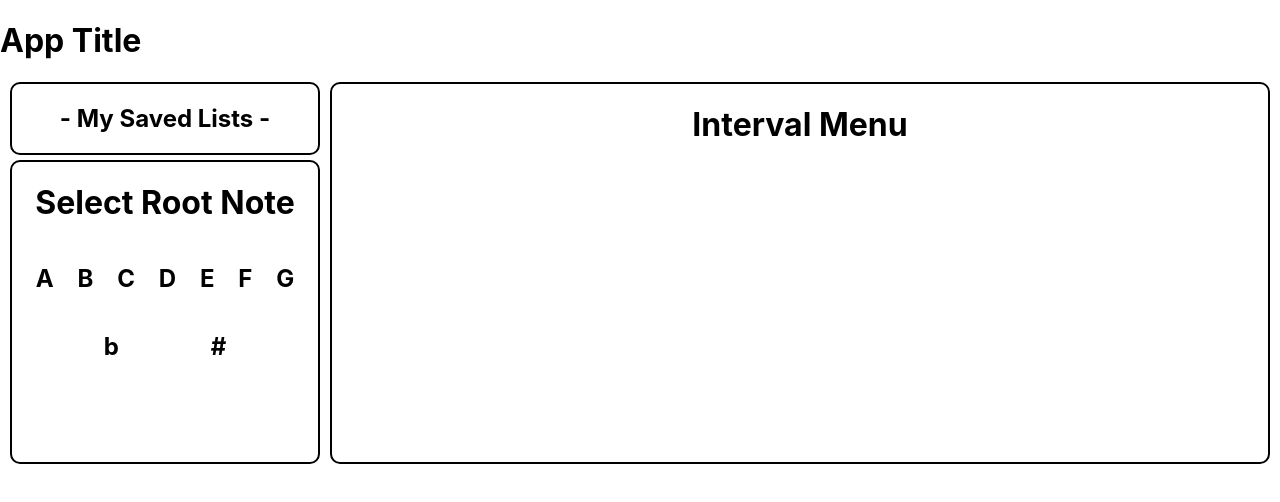
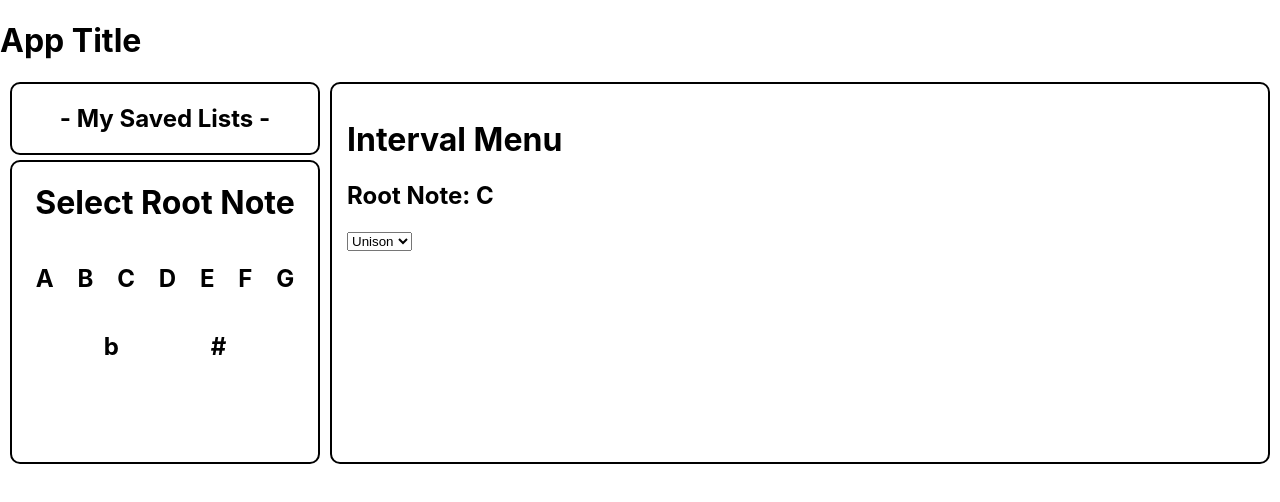
Before and after one commit to YTyler/chord-book, a React (Create React App) app: page /intervals in a window 1280 px wide. Shown: the top 502 px of the page. Built offline with nearby package versions, Linux system fonts and the light colour scheme.

Commit message:
add titles and dropdown

```diff
--- a/src/components/IntervalMenu.jsx
+++ b/src/components/IntervalMenu.jsx
@@ -2,8 +2,10 @@ import React from 'react';
 
 function IntervalMenu() {
   const intervalMenuStyle = {
+    textAlign: 'left',
     border: '2px solid black',
     borderRadius: '10px',
+    padding: '15px',
     minHeight: '300px',
     minWidth: '600px',
     marginLeft: '5px'
@@ -11,6 +13,17 @@ function IntervalMenu() {
   return(
     <div style={intervalMenuStyle}>
       <h1>Interval Menu</h1>
+      <h2>Root Note: C</h2>
+      <select id="interval">
+        <option value="1">Unison</option>
+        <option value="2">2nd</option>
+        <option value="3">3rd</option>
+        <option value="4">4th</option>
+        <option value="5">5th</option>
+        <option value="6">6th</option>
+        <option value="7">7th</option>
+        <option value="8">Octave</option>
+      </select>
     </div>
   )
 }
```
